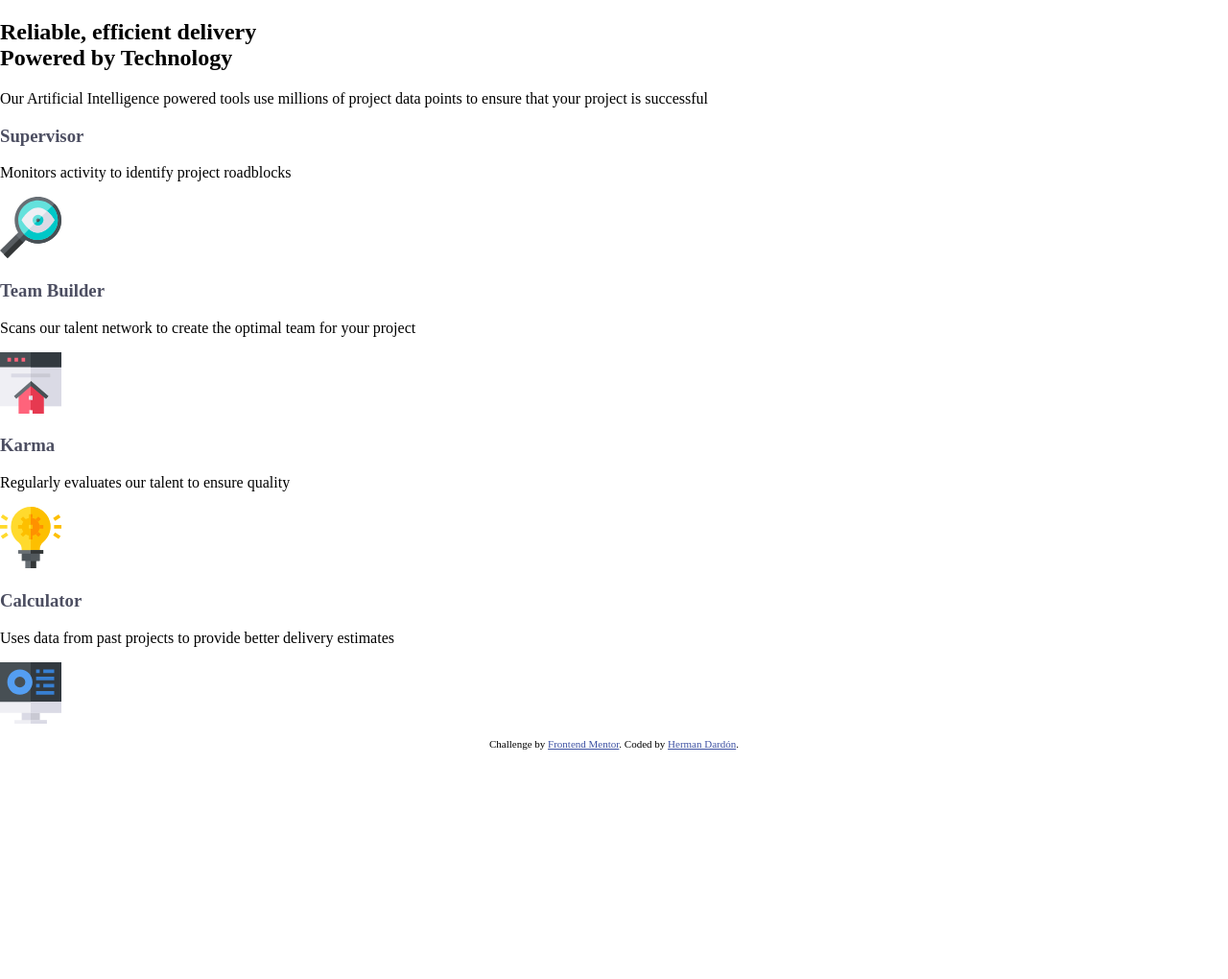
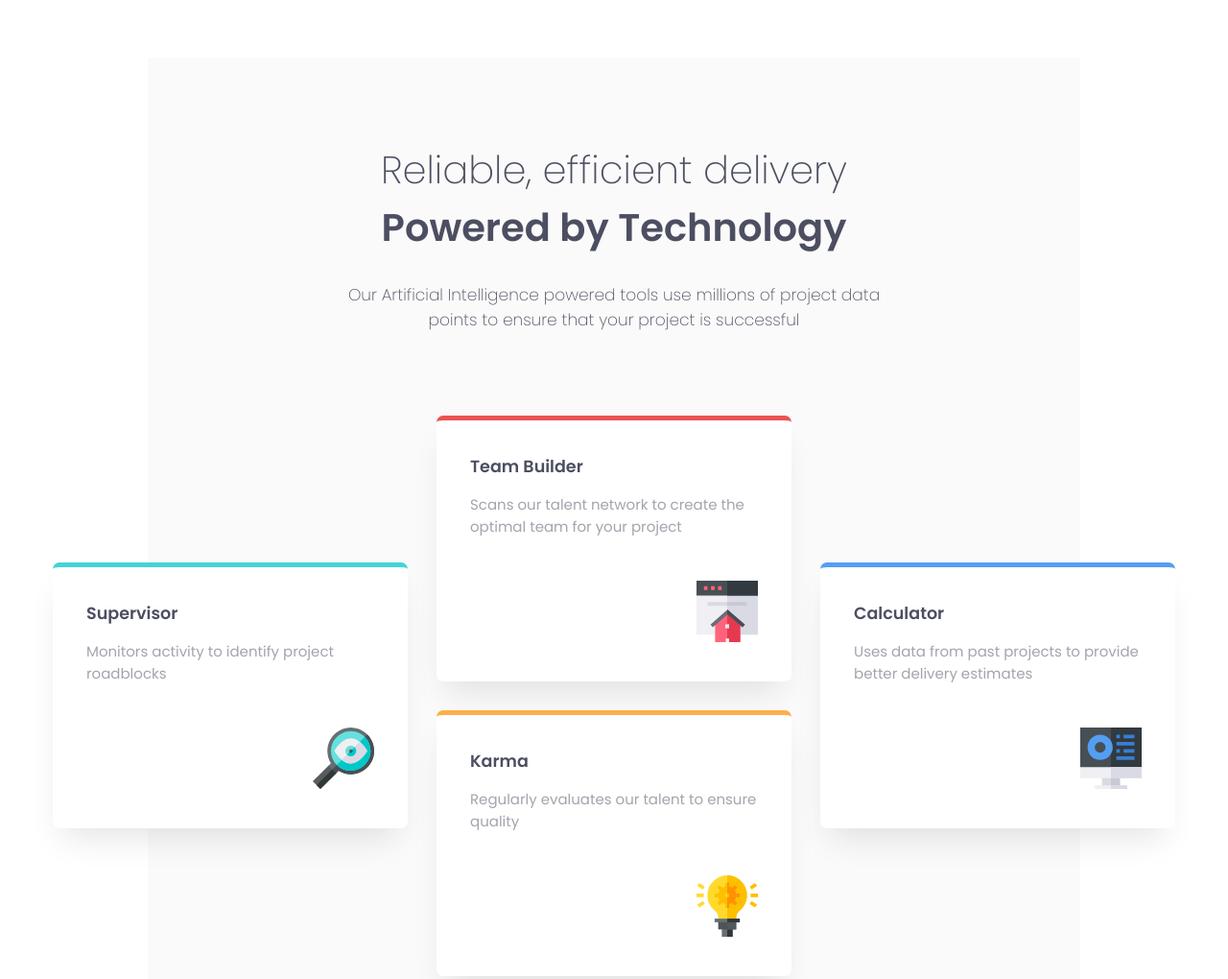
Before and after one commit to HermanLD/four-card-feature, a plain HTML site: page index.html in a window 1280 px wide. Shown: the top 1020 px of the page at 96% size. Before the commit the page ends 800 px from the top, so only its background shows below. Drawn offline with Linux system fonts and the light colour scheme.

Commit message:
Added finishing touches

```diff
--- a/index.html
+++ b/index.html
@@ -6,23 +6,25 @@
 
   <link rel="icon" type="image/png" sizes="32x32" href="./images/favicon-32x32.png">
   <link href="https://fonts.googleapis.com/css?family=Poppins:200,400,600&display=swap" rel="stylesheet">
-  <link rel="stylesheet" href="styles.css">
 
   <title>Frontend Mentor | Four card feature section</title>
 
   <!-- Feel free to remove these styles or customise in your own stylesheet 👍 -->
-  <style>
-    .attribution { font-size: 11px; text-align: center; }
-    .attribution a { color: hsl(228, 45%, 44%); }
-  </style>
+  <link rel="stylesheet" href="styles.css">
+
 </head>
 <body>
   <div class="main-body">
     <div class="header" role="heading">
-      <h2>
-        Reliable, efficient delivery<br>
-        Powered by Technology
-      </h2>
+      <h1>
+        <span>
+          Reliable, efficient delivery
+        </span>
+        <br>
+        <span>
+          Powered by Technology
+        </span>
+      </h1>
       <p>
         Our Artificial Intelligence powered tools use millions of project data points
         to ensure that your project is successful
@@ -31,7 +33,7 @@
 
     <div class="four-features">
       <div class="column">
-        <div class="feature">
+        <div id="supervisor" class="feature">
           <h3>Supervisor</h3>
           <p>Monitors activity to identify project roadblocks</p>
           <img src="images/icon-supervisor.svg">
@@ -39,12 +41,12 @@
       </div>
 
       <div class="column">
-        <div class="feature">
+        <div id="team" class="feature">
           <h3>Team Builder</h3>
           <p>Scans our talent network to create the optimal team for your project</p>
           <img src="images/icon-team-builder.svg">
         </div>
-        <div class="feature">
+        <div id="karma" class="feature">
           <h3>Karma</h3>
           <p>Regularly evaluates our talent to ensure quality</p>
           <img src="images/icon-karma.svg">
@@ -52,14 +54,14 @@
       </div>
 
       <div class="column">
-        <div class="feature">
+        <div id="calc" class="feature">
           <h3>Calculator</h3>
           <p>Uses data from past projects to provide better delivery estimates</p>
           <img src="images/icon-calculator.svg">
         </div>
       </div>
+    </div>
   </div>
-
 
   <footer>
     <p class="attribution">
--- a/styles.css
+++ b/styles.css
@@ -5,19 +5,93 @@ body {
 }
 
 /* Base Styles */
-main-body {
+.main-body {
     display: flex;
-    width: 1440px;
+    flex-direction: column;
+    align-items: center;
+    margin: 60px auto;
+    width: 76%;
     background-color: hsl(0, 0%, 98%);
-    font-family: 'Poppins', Helvetica, sans-serif;
+    font-family: 'Poppins', sans-serif;
     font-size: 15px;
     color: hsl(229, 6%, 66%);
 }
 
-header {
+.header {
+    margin-top: 60px;
     text-align: center;
+    font-weight: 600;
+    color: hsl(234, 12%, 34%);
+    max-width: 600px;
 }
 
-h1, h3 {
+.header span:first-of-type {
+    font-weight: 200;
+}
+
+.header h1 {
+    font-size: 40px;
+}
+
+.header p {
+    font-size: 17px;
+    font-weight: 200;
+}
+
+.four-features {
+    display: flex;
+}
+
+.column {
+    display: flex;
+    flex-direction: column;
+    margin: 40px 15px 65px;
+}
+
+.column:first-of-type,
+.column:last-of-type {
+    justify-content: center;
+}
+
+.feature {
+    background-color: white;
+    width: 300px;
+    border-radius: 7px;
+    border-top: 5px solid;
+    -webkit-box-shadow: -1px 20px 33px -11px rgba(0,0,0,0.11);
+    -moz-box-shadow: -1px 20px 33px -11px rgba(0,0,0,0.11);
+    box-shadow: -1px 20px 33px -11px rgba(0,0,0,0.11);
+    padding: 35px;
+    margin-top: 30px;
+}
+
+.feature h3 {
     color: hsl(234, 12%, 34%);
+    margin: 0;
 }
+
+.feature img {
+    position: relative;
+    left: 100%;
+    transform: translateX(-100%);
+    margin-top: 30px;
+}
+
+#supervisor.feature {
+    border-top-color: hsl(180, 62%, 55%);
+}
+
+#team.feature {
+    border-top-color: hsl(0, 78%, 62%);
+}
+
+#karma.feature {
+    border-top-color: hsl(34, 97%, 64%);
+}
+
+#calc.feature {
+    border-top-color: hsl(212, 86%, 64%);
+}
+
+.attribution { font-size: 11px; text-align: center; }
+.attribution a { color: hsl(228, 45%, 44%); }
```
